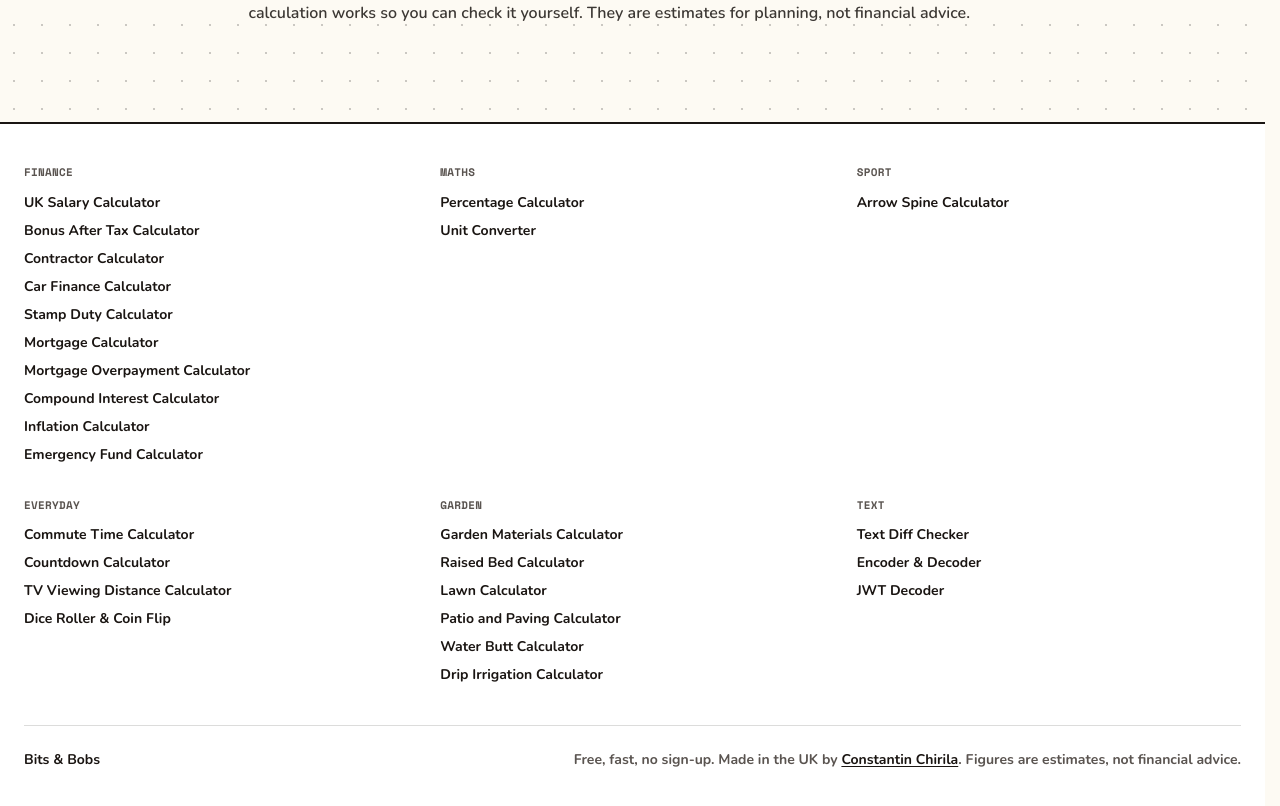
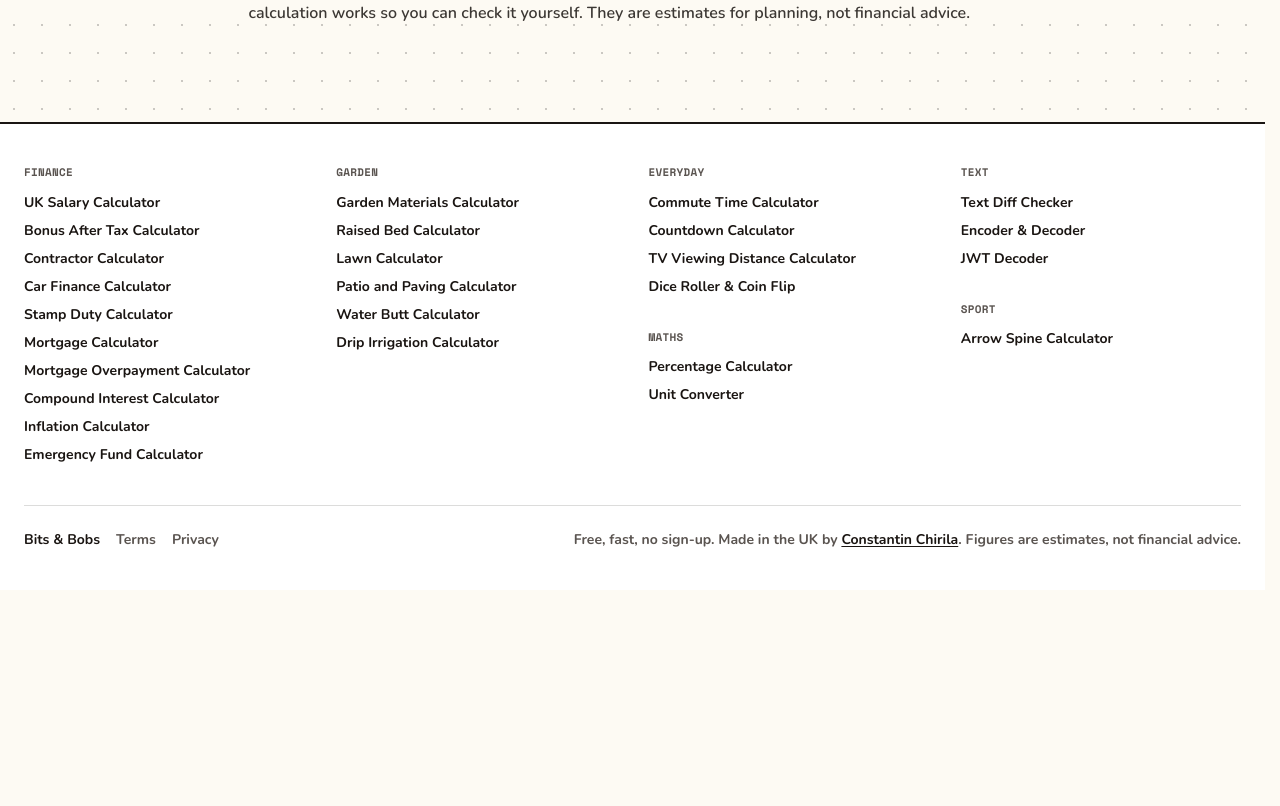
Before and after one commit to ConstantinChirila/cool-tools, a Next.js app: page / in a window 1280 px wide. Shown: the part 2201-3007 px from the top of the page. After the commit the page ends 2791 px from the top, so only its background shows below. Built offline with nearby package versions, Linux system fonts and the light colour scheme; no server answers; a web font is replaced by a local one.

Commit message:
Link the legal pages from the footer and regroup its columns

```diff
--- a/components/site-footer.tsx
+++ b/components/site-footer.tsx
@@ -1,14 +1,19 @@
 import Link from "next/link";
 import { InstallApp } from "@/components/install-app";
-import { categories, toolPath, tools } from "@/lib/tools";
+import { toolPath, tools, type ToolCategory } from "@/lib/tools";
 
-export function SiteFooter() {
+// Footer columns: the long lists get a column each, the short categories
+// pair up. A category missing from this list lands in the last column.
+const PLACED: ToolCategory[][] = [["Finance"], ["Garden"], ["Everyday", "Maths"], ["Text", "Sport"]];
+const COLUMNS: ToolCategory[][] = (() => {
+  const missing = [...new Set(tools.map((t) => t.category))].filter((c) => !PLACED.flat().includes(c));
+  const last = PLACED.at(-1) ?? [];
+  return [...PLACED.slice(0, -1), [...last, ...missing]];
+})();
+
+function CategoryList({ category }: { category: ToolCategory }) {
   return (
-    <footer className="border-t-[2.5px] border-foreground bg-card">
-      <div className="mx-auto w-full max-w-7xl px-4 py-10 sm:px-6">
-        <nav aria-label="All tools" className="grid gap-8 sm:grid-cols-3">
-          {categories.map((category) => (
-            <div key={category}>
+    <div>
       <p className="mb-3 font-mono text-[11px] font-bold uppercase tracking-wide text-muted-foreground">
         {category}
       </p>
@@ -24,12 +29,32 @@ export function SiteFooter() {
           ))}
       </ul>
     </div>
+  );
+}
+
+export function SiteFooter() {
+  return (
+    <footer className="border-t-[2.5px] border-foreground bg-card">
+      <div className="mx-auto w-full max-w-7xl px-4 py-10 sm:px-6">
+        <nav aria-label="All tools" className="grid gap-8 sm:grid-cols-2 lg:grid-cols-4">
+          {COLUMNS.map((column) => (
+            <div key={column.join()} className="space-y-8">
+              {column.map((category) => (
+                <CategoryList key={category} category={category} />
+              ))}
+            </div>
           ))}
         </nav>
         <div className="mt-10 flex flex-col gap-2 border-t border-foreground/15 pt-6 text-sm font-bold sm:flex-row sm:items-center sm:justify-between">
           <div className="flex flex-wrap items-center gap-x-4 gap-y-3">
             <p>Bits &amp; Bobs</p>
             <InstallApp />
+            <Link href="/terms" className="text-muted-foreground hover:underline">
+              Terms
+            </Link>
+            <Link href="/privacy" className="text-muted-foreground hover:underline">
+              Privacy
+            </Link>
           </div>
           <p className="text-muted-foreground">
             Free, fast, no sign-up. Made in the UK by{" "}
```
Lines whose indentation alone changed are shown as unchanged.
